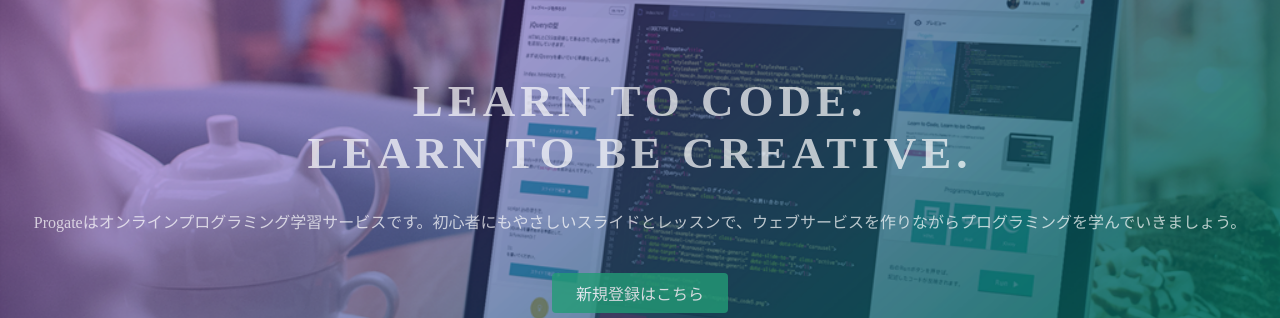
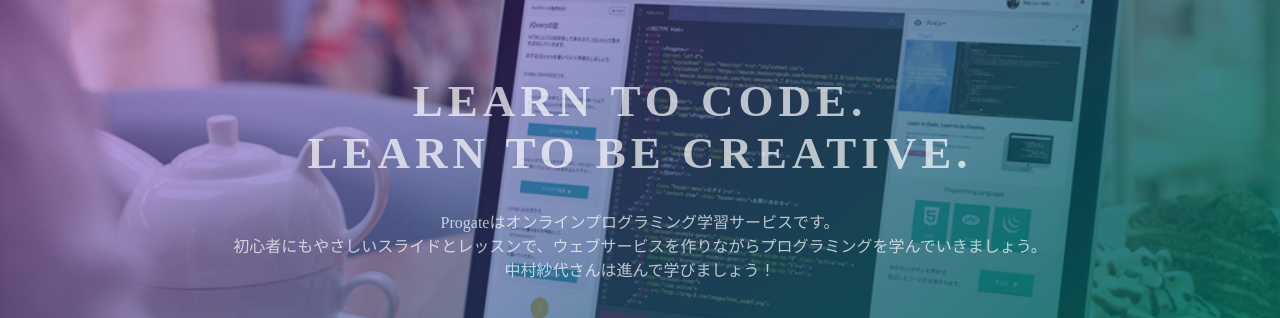
Before and after one commit to gn4busi/gn4busi.github.io, a plain HTML site: page index.html in a window 1280 px wide. Shown: the part 135-453 px from the top of the page. Drawn offline with Linux system fonts and the light colour scheme.

Commit message:
Update index.html

```diff
--- a/index.html
+++ b/index.html
@@ -24,7 +24,7 @@
   <div class="top-wrapper">
     <div class="container">
       <h1>LEARN TO CODE.<br>LEARN TO BE CREATIVE.</h1>
-      <p>Progateはオンラインプログラミング学習サービスです。初心者にもやさしいスライドとレッスンで、ウェブサービスを作りながらプログラミングを学んでいきましょう。</p>
+      <p>Progateはオンラインプログラミング学習サービスです。<br>初心者にもやさしいスライドとレッスンで、ウェブサービスを作りながらプログラミングを学んでいきましょう。<br>中村紗代さんは進んで学びましょう！</p>
       <div class="btn-wrapper">
         <a href="#" class="btn signup">新規登録はこちら</a>
         <p>or</p>
```
